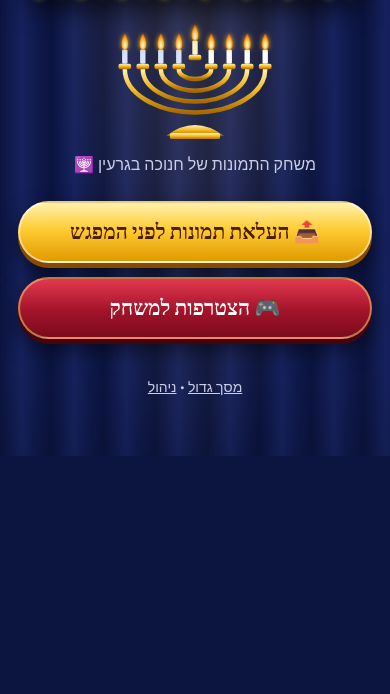
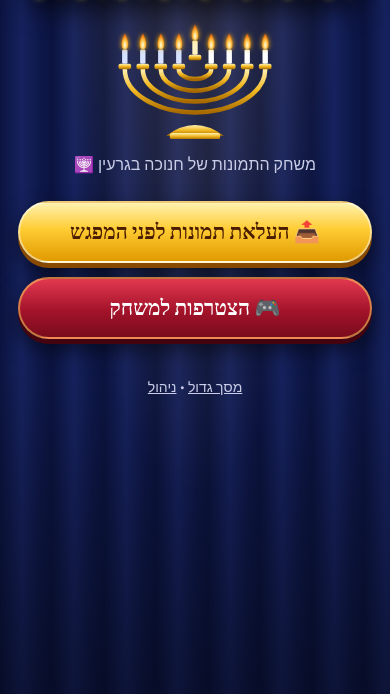
Before and after one commit to shakedisrael31-tech/gariin-gome-game, a plain HTML site: page index.html in a window 390 px wide. Shown: the part 150-844 px from the top of the page. Drawn offline with Linux system fonts and the light colour scheme; a web font is replaced by a local one.

Commit message:
Full-height background on phones
Co-Authored-By: Claude Opus 5.5 <noreply@anthropic.com>
Claude-Session: https://claude.ai/code/session_017ebcBdW8cyF9KWVScgyv9W

```diff
--- a/index.html
+++ b/index.html
@@ -13,6 +13,7 @@
 }
 *{box-sizing:border-box;-webkit-tap-highlight-color:transparent}
 html,body{margin:0;min-height:100%;font-family:Rubik,system-ui,sans-serif;color:var(--txt);background:var(--navy)}
+body{min-height:100vh}
 body{background:
   radial-gradient(ellipse at 50% -5%,#ffcf5a2e 0,transparent 55%),
   linear-gradient(180deg,#00000000 60%,#00000066),
```
